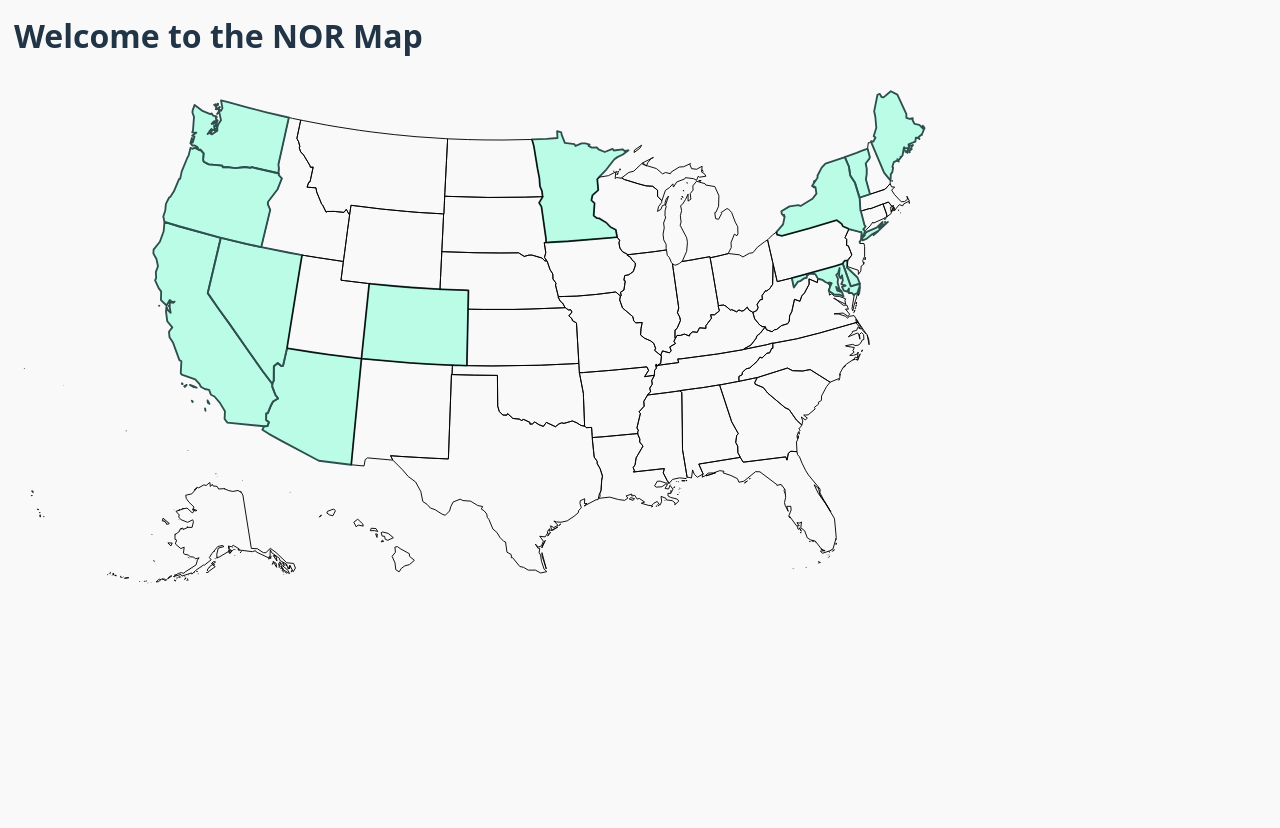
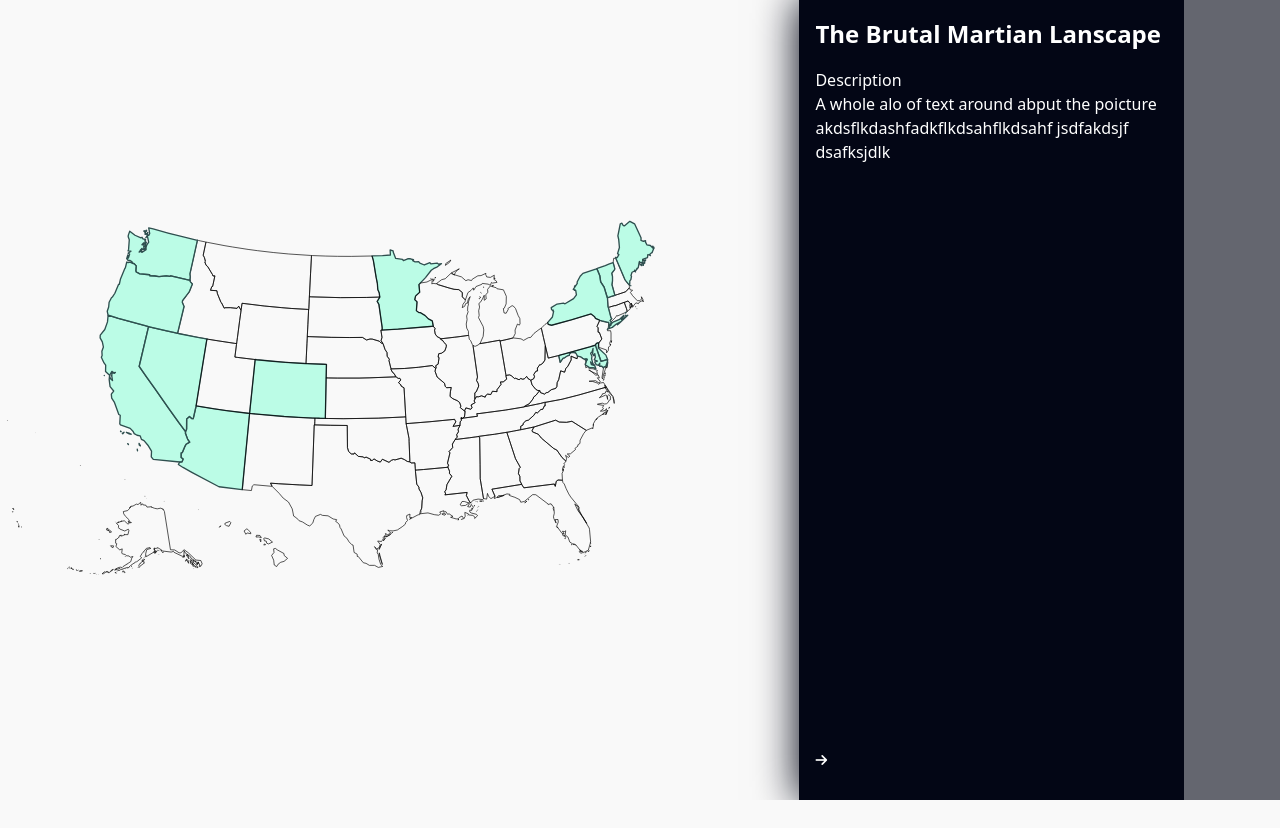
Before and after one commit to liangchow/reactjs-nor-map, a React (Vite) app: page / in a window 1280 px wide. After the commit the page ends 800 px from the top, so only its background shows below. Built offline with nearby package versions, Linux system fonts and the light colour scheme.

Commit message:
Add sidebar component
Overall update

```diff
--- /dev/null
+++ b/components/Footer.jsx
@@ -0,0 +1,9 @@
+import React from 'react'
+
+export default function Footer() {
+  return (
+    <div>
+        <h2>This is a footer</h2>
+    </div>
+  )
+}
--- a/components/Header.jsx
+++ /dev/null
@@ -1,9 +0,0 @@
-import React from 'react';
-
-export default function Header() {
-    return(
-        <header>
-           <h1>Welcome to the NOR Map</h1>
-        </header>
-    )
-}
--- /dev/null
+++ b/components/Main.jsx
@@ -0,0 +1,11 @@
+import React from 'react'
+import NorMap from '../src/assets/us-map.svg?react'
+
+export default function Main() {
+  return (
+    <div className="imgContainer">
+        <NorMap className="norMap" />
+    </div>
+
+  )
+}
--- /dev/null
+++ b/components/SideBar.jsx
@@ -0,0 +1,20 @@
+import React from 'react'
+
+export default function SideBar() {
+  return (
+    <div className="sidebar">
+      <div className="bgOverlay"></div>
+          <div className="sidebarContents">
+            <h2>The Brutal Martian Lanscape</h2>
+            <div>
+              <p>Description</p>
+              <p>A whole alo of text around abput the poicture akdsflkdashfadkflkdsahflkdsahf
+                jsdfakdsjf dsafksjdlk</p>
+            </div>
+            <button>
+              <i className="fa-solid fa-arrow-right"></i>
+            </button>
+          </div>
+    </div>
+  )
+}
--- a/index.html
+++ b/index.html
@@ -4,7 +4,10 @@
     <meta charset="UTF-8" />
     <link rel="icon" type="image/svg+xml" href="/vite.svg" />
     <meta name="viewport" content="width=device-width, initial-scale=1.0" />
-    <title>NOR Legal Map</title>
+    <title>NOR Project</title>
+    <link rel="stylesheet" href="https://cdnjs.cloudflare.com/ajax/libs/font-awesome/6.5.1/css/all.min.css"
+    integrity="sha512-DTOQO9RWCH3ppGqcWaEA1BIZOC6xxalwEsw9c2QQeAIftl+Vegovlnee1c9QX4TctnWMn13TZye+giMm8e2LwA=="
+    crossorigin="anonymous" referrerpolicy="no-referrer" />
   </head>
   <body>
     <div id="root"></div>
--- a/src/App.jsx
+++ b/src/App.jsx
@@ -1,12 +1,13 @@
-import NorMap from './assets/us-map.svg?react'
-import Header from '../components/Header'
+import Main from '../components/Main'
+import SideBar from '../components/SideBar'
+import Footer from '../components/Footer'
 
 function App() {
 
   return (
     <>
-      <Header />
-      <NorMap className="normap" />
+      <Main />
+      <SideBar />
     </>
   )
 }
--- a/src/index.css
+++ b/src/index.css
@@ -1,54 +1,123 @@
+:root {
+    font-family: system-ui, Avenir, Helvetica, Arial, sans-serif;
+    line-height: 1.5;
+    font-weight: 400;
+
+    color: white;
+    background-color: #F9F9F9;
+
+    font-synthesis: none;
+    text-rendering: optimizeLegibility;
+    -webkit-font-smoothing: antialiased;
+    -moz-osx-font-smoothing: grayscale;
+}
+
 * {
-  font-family: system-ui, Avenir, Helvetica, Arial, sans-serif;
   margin: 0;
   padding: 0;
-
-  font-synthesis: none;
-  text-rendering: optimizeLegibility;
-  -webkit-font-smoothing: antialiased;
-  -moz-osx-font-smoothing: grayscale;
+  box-sizing: border-box;
+  /* border: 1px solid black !important; */
 }
 
 #root {
   min-height: 100vh;
   display: flex;
-  flex-direction: column;
-  padding: 14px;
-  background: #F9F9F9;
-  gap: 14px;
+  display: relative;
+  /* flex-direction: column; */
+  /* background: #F9F9F9; */
 }
 
-header {
+.imgContainer {
   display: flex;
-  align-items: stretch;
-  align-content: center;
+  flex-direction: column;
+  max-height: 100vh;
+  width: 100%;
 }
 
-.normap{
-  display: flex;
-  flex-direction: column;
-  background: #F9F9F9;
-  fill: #DCDCDC;
+.norMap {
+  width: 100%;
+  height: 100%;
+  flex: 1;
+  object-fit: cover;
+  /* background: #F9F9F9;
+  fill: #DCDCDC; */
 }
 
-.normap
-.bglegal {
+.norMap
+.bgLegal {
    fill: #7FFFD4;
    stroke: #2F4F4F;
    stroke-width: 2px;
    transition: fill 0.3s;
    }
 
-.normap
-.bglegal:hover {
+.norMap
+.bgLegal:hover {
   fill: #5F9EA0;
-  display: {id};
+  /* display: {id}; */
+}
+
+.sidebar {
+  position: fixed;
+  inset: 0;
+  display: flex;
+  flex-direction: column;
+  z-index: 10;
+}
+
+.bgOverlay {
+  position: absolute;
+  inset: 0;
+  background: #030615;
+  opacity: 0.6;
+}
+
+.sidebarContents {
+  z-index: 15;
+  position: relative;
+  display: flex;
+  flex-direction: column;
+  gap: 1rem;
+  padding: 1rem;
+  overflow-y: scroll;
+  height: 100%;
+  width: 80%;
+  max-width: 800px;
+  margin-left: auto;
+  background: #030615;
+}
+
+.sidebarContents div {
+  flex: 1;
+}
+
+.sidebarContents button {
+  background: transparent;
+  color: white;
+  border: none;
+  outline: none;
+  margin-right: auto;
+  cursor: pointer;
+  transition-duration: 200ms;
+  padding: 1rem 0;
+}
+
+.sidebarContents button:hover {
+  opacity: 0.7;
 }
 
 @media (min-width: 640px) {
-  :root {
-    color: #213547;
-    background-color: #000000;
-    /* background-color: #F9F9F9; */
+  .sidebar {
+    position: relative;
+    inset: unset;
+    min-width: 30%;
+    box-shadow: 0 0 40px 1px #030615;
+  }
+
+  .sidebarContents {
+    margin: unset;
+
+  }
+
   }
 }
```
Also changed, not shown: src/assets/us-map.svg.
